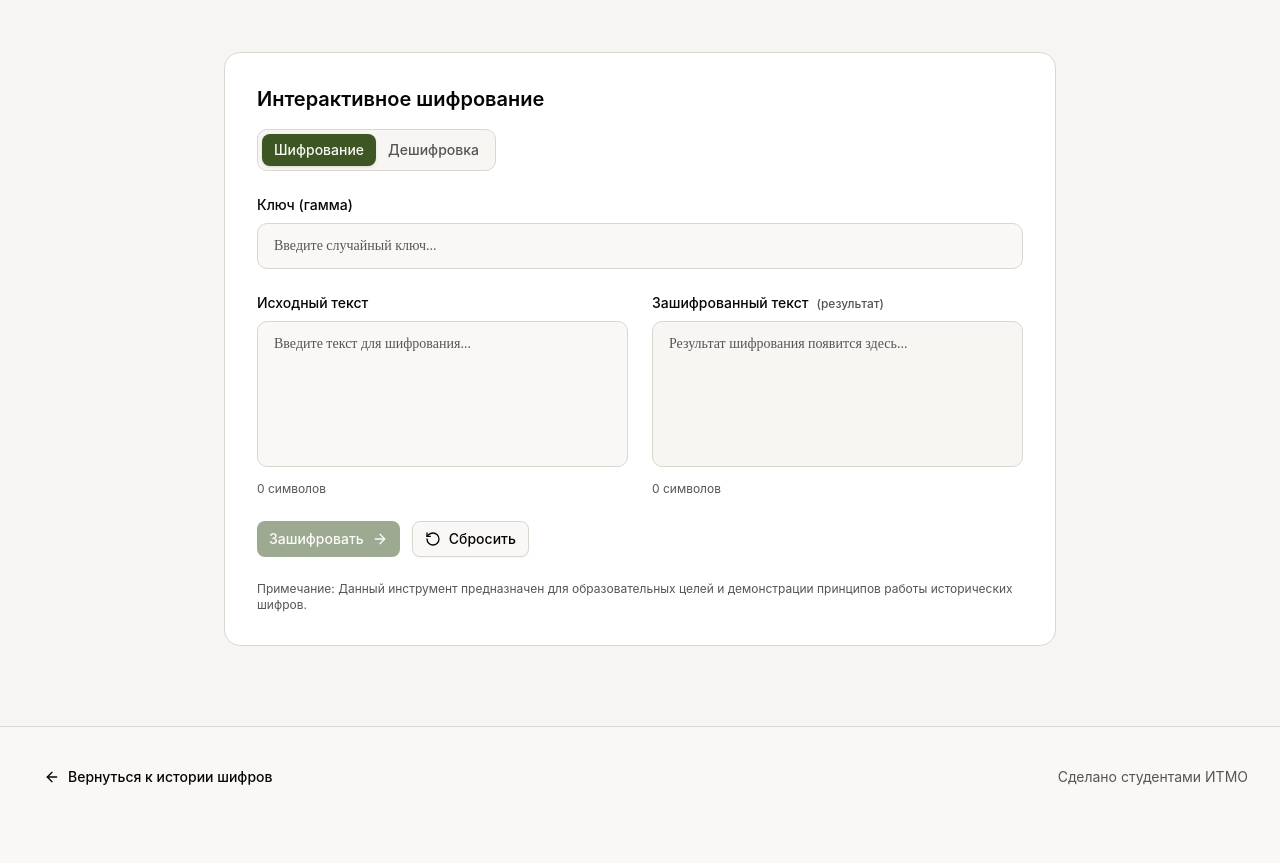
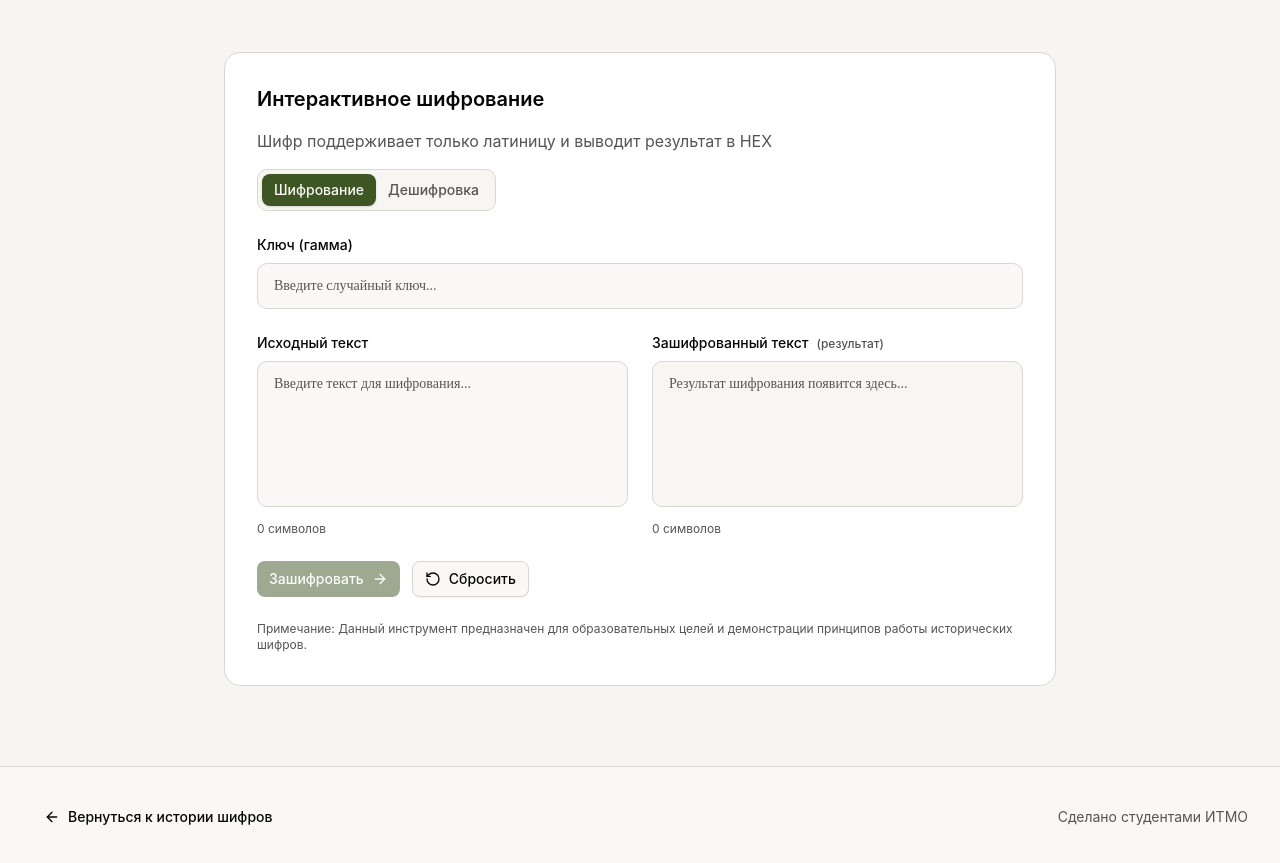
Before and after one commit to danya-cntrl/website-encryption-methods-v2, a Next.js app: page /ciphers/vernam in a window 1280 px wide. Shown: the part 1560-2423 px from the top of the page. Before the commit the page ends 2387 px from the top, so only its background shows below. Built offline with nearby package versions, Linux system fonts and the light colour scheme; a web font is replaced by a local one.

Commit message:
Update page.tsx

```diff
--- a/app/ciphers/vernam/page.tsx
+++ b/app/ciphers/vernam/page.tsx
@@ -116,6 +116,7 @@ export default function VernamCipherPage() {
       requiresKey={true}
       keyLabel="Ключ (гамма)"
       keyPlaceholder="Введите случайный ключ..."
+      warningText="Шифр поддерживает только латиницу и выводит результат в HEX"
     />
   )
 }
```
